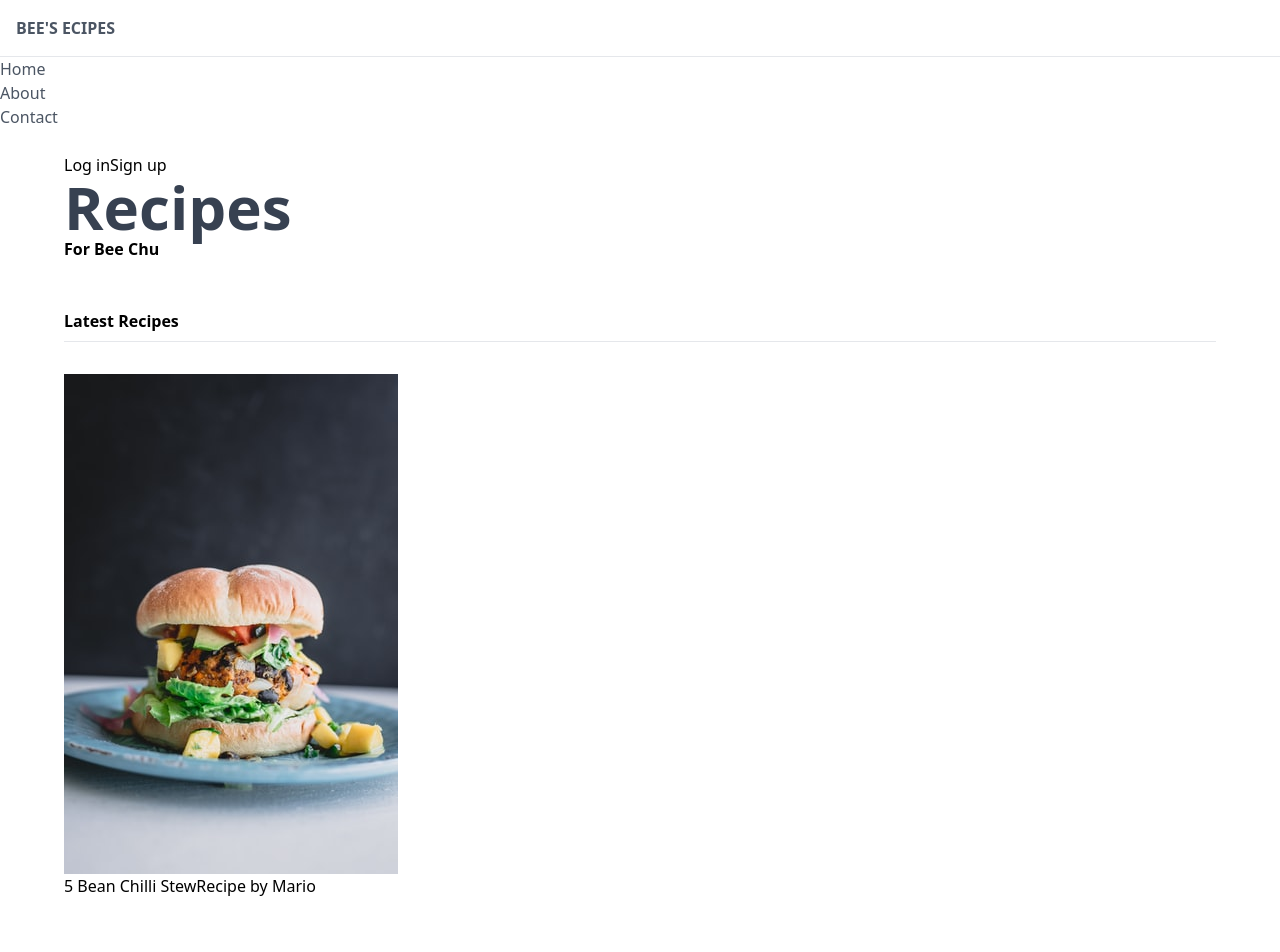
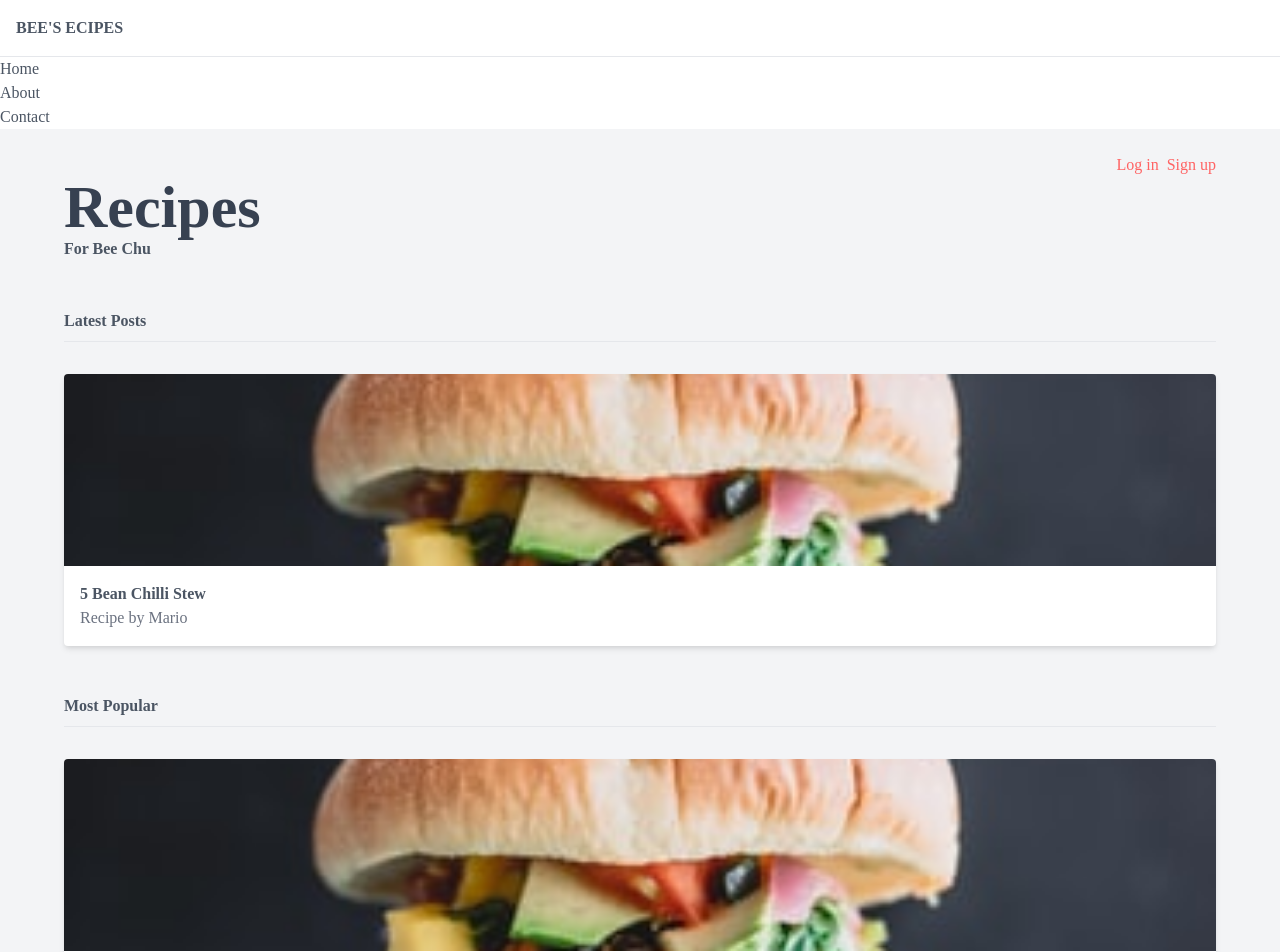
Before and after one commit to catzzz/recipes-front-end, a Next.js app: page / in a window 1280 px wide. Shown: the top 952 px of the page. Built offline with nearby package versions, Linux system fonts and the light colour scheme.

Commit message:
refactore file stucture

```diff
--- /dev/null
+++ b/components/Card.js
@@ -0,0 +1,16 @@
+const Card = () => {
+  return (
+    <div className="mt-8">
+      {/* cards go here */}
+      <div className="bg-white rounded overflow-hidden shadow-md">
+        <img src="/images/avacado-burger.jpeg" alt="avacado burger" className="w-full h-32 sm:h-48 object-cover"/>
+        <div className="m-4">
+          <span className="font-bold ">5 Bean Chilli Stew</span>
+          <span className="block text-gray-500">Recipe by Mario</span>
+        </div>
+      </div>
+    </div>
+  );
+};
+
+export default Card;
--- /dev/null
+++ b/components/CardList.js
@@ -0,0 +1,12 @@
+import Card from './Card'
+
+const CardList = ({title}) => {
+    return (
+        <div>
+            <h4 className="font-bold mt-12 pb-2 border-b border-gray-200">{title}</h4>
+            <Card />
+        </div>
+    )
+}
+
+export default CardList
--- /dev/null
+++ b/components/Navbar.js
@@ -0,0 +1,38 @@
+import Link from 'next/link'
+
+const Navbar = () => {
+    return (
+
+           <div className="">
+
+           <nav>
+             <div>
+               <h1 className="font-bold uppercase p-4 border-b border-gray-200">
+                 <Link href="/">
+                     <a className="">Bee&apos;s ecipes</a>
+                 </Link>
+               </h1>
+             </div>
+             <ul>
+               <li>
+                 <Link href="#">
+                   <a><span>Home</span></a>
+                 </Link>
+               </li>
+               <li>
+                 <Link href="#">
+                   <a><span>About</span></a>
+                 </Link>
+               </li>
+               <li>
+                 <Link href="#">
+                   <a><span>Contact</span></a>
+                 </Link>
+               </li>
+             </ul>
+           </nav>
+         </div>
+    )
+}
+
+export default Navbar
--- a/pages/index.js
+++ b/pages/index.js
@@ -1,46 +1,18 @@
 import Head from 'next/head'
 import Image from 'next/image'
 import Link from 'next/link'
-
+import CardList from '../components/CardList'
+import Navbar from '../components/Navbar'
 export default function Home() {
   return (
     // content wrapper
-    <div>
-       {/* start nav */}
-      <div className="text-gray-600">
-
-        <nav>
-          <div>
-            <h1 className="font-bold uppercase p-4 border-b border-gray-200">
-              <Link href="/">
-                  <a>Bee&apos;s ecipes</a>
-              </Link>
-            </h1>
-          </div>
-          <ul>
-            <li>
-              <Link href="#">
-                <a><span>Home</span></a>
-              </Link>
-            </li>
-            <li>
-              <Link href="#">
-                <a><span>About</span></a>
-              </Link>
-            </li>
-            <li>
-              <Link href="#">
-                <a><span>Contact</span></a>
-              </Link>
-            </li>
-          </ul>
-        </nav>
-      </div>
+    <div className="text-gray-600 font-body">
+      <Navbar />
       {/* end nav */}
-      <main className="px-16 py-6">
-        <div>
-          <Link href="#"><a>Log in</a></Link>
-          <Link href="#"><a>Sign up</a></Link>
+      <main className="px-16 py-6 bg-gray-100">
+        <div className="flex justify-center md:justify-end">
+          <Link href="#"><a className="text-primary">Log in</a></Link>
+          <Link href="#"><a className="text-primary ml-2">Sign up</a></Link>
         </div>
 
 
@@ -51,26 +23,16 @@ export default function Home() {
 
         <div >
           {/* section 1 */}
-        <h4 className="font-bold mt-12 pb-2 border-b border-gray-200">Latest Recipes</h4>
-        <div className="mt-8">
-          {/* cards go here */}
-          <div>
-            <img src="/images/avacado-burger.jpeg" alt="avacado burger" />
-            <div>
-              <span>5 Bean Chilli Stew</span>
-              <span>Recipe by Mario</span>
-            </div>
-          </div>
-        </div>
+
+          <CardList title={'Latest Posts'} />
 
           {/* section 2 */}
-        <h4 className="font-bold mt-12 border-b border-gray-200">Most Popular</h4>
-        <div >
-          {/* cards go here */}
-        </div>
 
-        <div>
-          <div>Load more</div>
+          <CardList title={'Most Popular'} />
+
+
+          <div className="flex justify-center">
+            <div className="bg-secondary-100 text-secondary-200">Load more</div>
           </div>
 
         </div>
--- a/styles/globals.css
+++ b/styles/globals.css
@@ -1,3 +1,6 @@
 @tailwind base;
 @tailwind components;
 @tailwind utilities;
+
+
+@import url('https://fonts.googleapis.com/css2?family=Nunito:ital,wght@0,200;0,300;0,400;0,600;0,700;0,800;0,900;1,200;1,300;1,400;1,600;1,700;1,800;1,900&display=swap');
--- a/tailwind.config.js
+++ b/tailwind.config.js
@@ -2,10 +2,20 @@ module.exports = {
   purge: ['./pages/**/*.{js,ts,jsx,tsx}', './components/**/*.{js,ts,jsx,tsx}'],
   darkMode: false, // or 'media' or 'class'
   theme: {
-    extend: {},
-    fontFamily:{
-      serif:['Georgia',]
-    }
+    extend: {
+      colors:{
+        primary:'#FF6363',
+        secondary: {
+          100: '#E2E2D5',
+          200: '#888883',
+        }
+      },
+      fontFamily: {
+        body: ['Nunito']
+      }
+    },
+
+
   },
   variants: {
     extend: {},
```
Also changed, not shown: components/Layout.js (added). Lines whose indentation alone changed are shown as unchanged.
